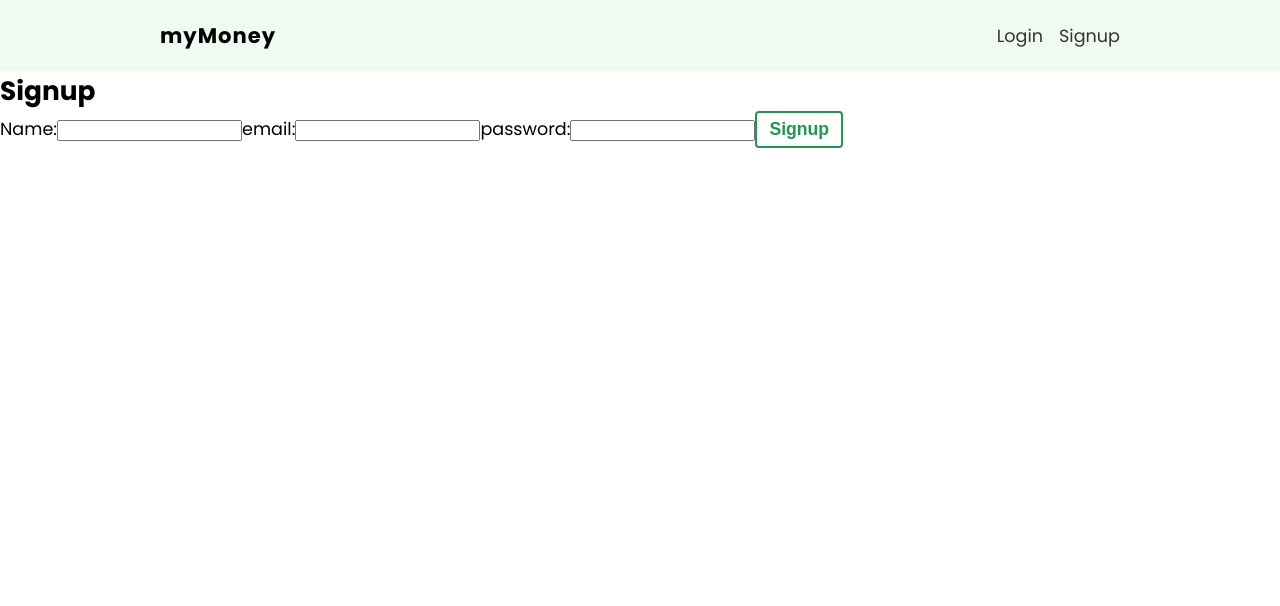
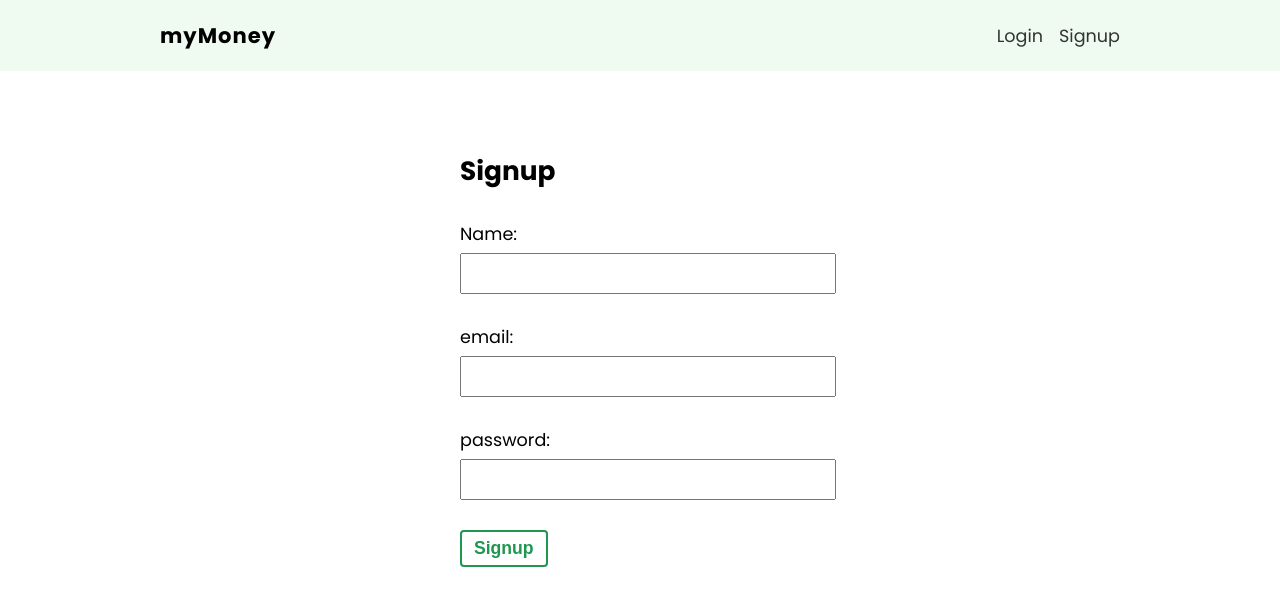
Before and after one commit to marksav85/my-money, a React (Vite) app: page /signup in a window 1280 px wide. Shown: the top 606 px of the page. Built offline with nearby package versions, Linux system fonts and the light colour scheme.

Commit message:
Add styles to signup form

```diff
--- a/src/pages/signup/signup.module.css
+++ b/src/pages/signup/signup.module.css
@@ -0,0 +1,19 @@
+.signup-form {
+  max-width: 360px;
+  margin: 60px auto;
+  padding: 20px;
+}
+.signup-form label {
+  display: block;
+  margin: 30px auto;
+}
+.signup-form span {
+  display: block;
+  margin-bottom: 6px;
+}
+.signup-form input {
+  padding: 8px 6px;
+  font-size: 1em;
+  color: #777;
+  width: 100%;
+}
```
